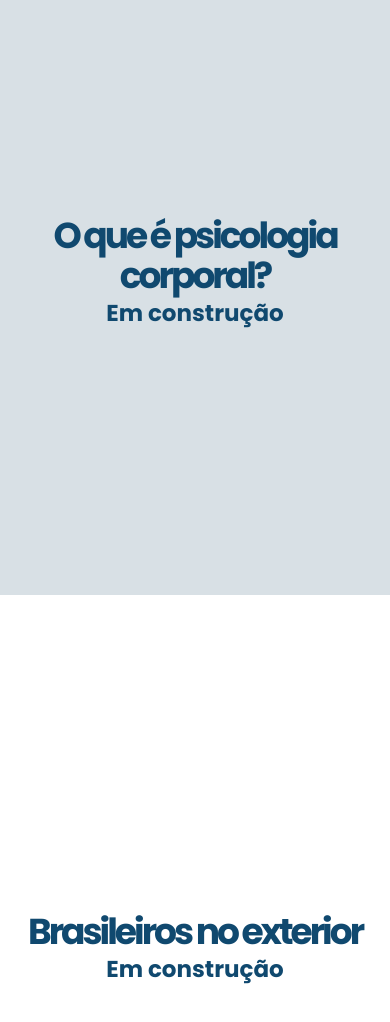
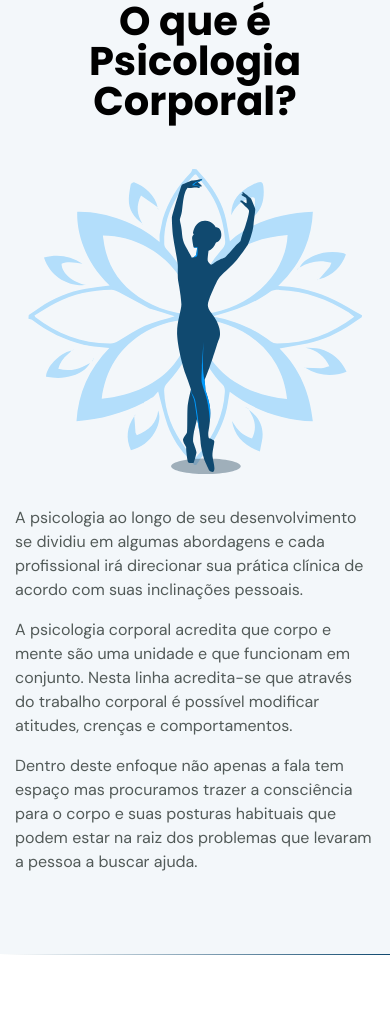
Before and after one commit to elena-calcada/psicologa-eliane-alano, a Next.js app: page / in a window 390 px wide. Shown: the part 5596-6618 px from the top of the page. Built offline with nearby package versions, Linux system fonts and the light colour scheme.

Commit message:
responsive and animated body Psi section

```diff
--- a/components/BodyPsychologySection.tsx
+++ b/components/BodyPsychologySection.tsx
@@ -1,15 +1,61 @@
+"use client"
+import { fadeIn } from "@/utils/variants";
+import { motion } from "framer-motion";
+import Image from "next/image";
+import { DividerTwo } from "./Dividers";
 
 export default function BodyPsychologySection() {
   return (
-    <section className="w-full h-[80vh] flex flex-col items-center justify-center bg-blueColor-backgroundFooter" id="body-psychology">
-      <div className="container w-full flex flex-col items-center justify-center">
-        <h1 className="h1 text-4xl text-primary mt-8 text-center">
-          O que é psicologia corporal?
-        </h1>
-        <h3 className="h3 text-primary">
-          Em construção
-        </h3>
-      </div>
-    </section>
+    <>
+      <section className="bg-blueColor-backgroundSection flex items-center justify-center" id="body-psychology">
+        <div className="container">
+          <motion.h2
+            className="h2 text-center"
+            variants={fadeIn("up", 0.4)}
+            initial="hidden"
+            whileInView={"show"}
+            viewport={{ once: false, amount: 0.2 }}
+          >
+            O que é Psicologia Corporal?
+          </motion.h2>
+          <div className="w-full flex flex-col gap-20 items-center justify-center xl:flex-row-reverse">
+
+            <motion.div
+              className={"w-[334px] h-[257px] md:w-[480px] md:h-[370px]"}
+              variants={fadeIn("up", 0.6)}
+              initial="hidden"
+              whileInView={"show"}
+              viewport={{ once: false, amount: 0.2 }}
+            >
+              <Image
+                src="/assets/bailarina.svg"
+                width={415}
+                height={379}
+                alt=""
+                className="z-40"
+              />
+            </motion.div>
+            <motion.div
+              className="z-40 flex flex-col gap-4 lg-xl:w-[80%] xl:w-[55%] xl:mt-10"
+              variants={fadeIn("up", 0.8)}
+              initial="hidden"
+              whileInView={"show"}
+              viewport={{ once: false, amount: 0.05 }}
+            >
+              <p className="p">
+                A psicologia ao longo de seu desenvolvimento se dividiu em algumas abordagens e cada profissional irá direcionar sua prática clínica de acordo com suas inclinações pessoais.
+              </p>
+              <p className="p">
+                A psicologia corporal acredita que corpo e mente são uma unidade e que funcionam em conjunto. Nesta linha acredita-se que através do trabalho corporal é possível modificar atitudes, crenças e comportamentos.
+              </p>
+              <p className="p">
+                Dentro deste enfoque não apenas a fala tem espaço mas procuramos trazer a consciência para o corpo e suas posturas habituais que podem estar na raiz dos problemas que levaram a pessoa a buscar ajuda.
+              </p>
+            </motion.div>
+          </div>
+        </div>
+      </section>
+      <DividerTwo />
+    </>
   )
 }
--- a/components/TherapeuticProcessSection.tsx
+++ b/components/TherapeuticProcessSection.tsx
@@ -3,6 +3,7 @@
 import { fadeIn } from "@/utils/variants";
 import { motion } from "framer-motion";
 import Image from "next/image";
+import { DividerOne } from "./Dividers";
 
 export default function TherapeuticProcessSection() {
   return (
@@ -64,6 +65,7 @@ export default function TherapeuticProcessSection() {
           </div>
         </div>
       </section>
+      <DividerOne />
     </>
   )
 }
```
